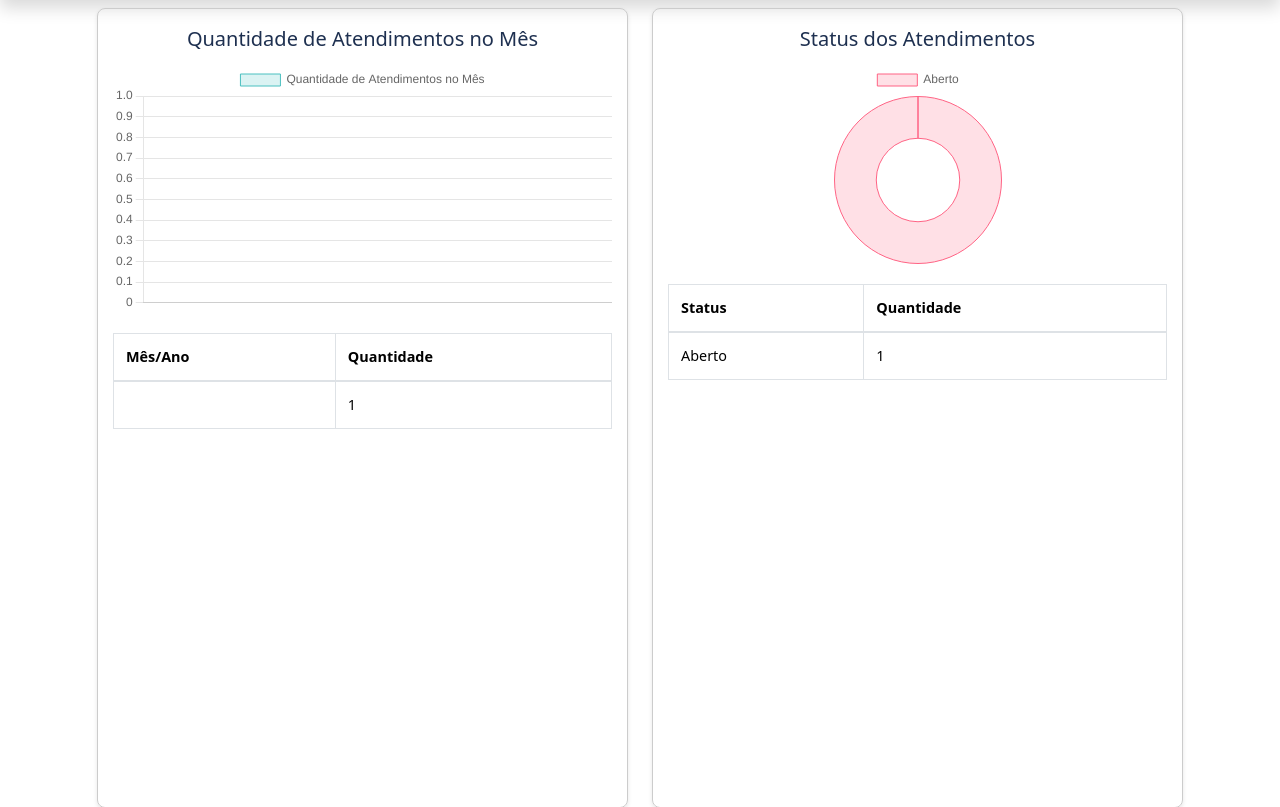
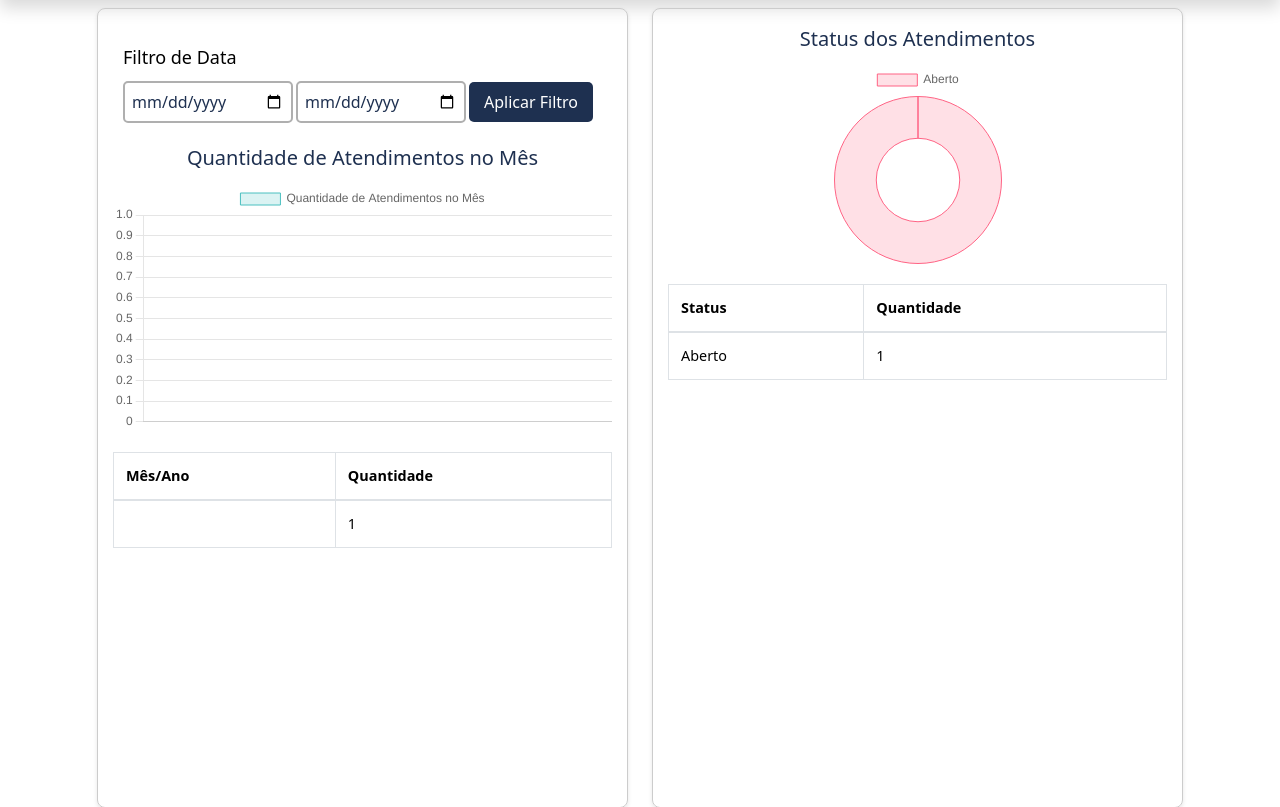
Before and after one commit to thiagormoura/relacionamento_medico-HRG, a PHP site: page /estatisticas.php in a window 1280 px wide. Shown: the part 157-964 px from the top of the page. Run offline with PHP 8.4, Linux system fonts and the light colour scheme; tables that the repository leaves empty or names only in its code hold one stand-in row (values such as "Sample post"); some libraries are stand-ins or nearby versions.

Commit message:
filtro da data no grafico de de atendimentos

```diff
--- a/estatisticas.php
+++ b/estatisticas.php
@@ -253,6 +253,47 @@
             height: 100px;
             margin: 0 auto;
         }
+        .date-filters-container {
+            padding: 10px;
+            border-radius: 10px;
+            margin: 10px auto;
+        }
+
+        .filter-label {
+            display: block;
+            color: black;
+            font-size: 18px;
+            margin-bottom: 10px;
+        }
+
+        .date-filters {
+            display: flex;
+            gap: 3px;
+            align-items: center;
+        }
+        .date-filters input[type="date"] {
+            background-color: #ffffff;
+            border: 2px solid #AFAFAF;
+            border-radius: 5px;
+            padding: 7px;
+            font-size: 16px;
+            color: #1E3050;
+            width: 170px;
+            box-sizing: border-box;
+        }
+        #applyFilterBtn {
+            background-color: #1E3050;
+            color: #ffffff;
+            border: none;
+            padding: 8px 15px;
+            font-size: 16px;
+            border-radius: 5px;
+            cursor: pointer;
+            transition: background-color 0.3s;
+        }
+        #applyFilterBtn:hover {
+            background-color: #14324e;
+        }
 </style>
 
 </head>
@@ -265,6 +306,14 @@
     <div class="row">
         <div class="col-xl-6 col-md-6 mb-4">
             <div class="chart-box">
+                <div class="date-filters-container">
+                <span class="filter-label">Filtro de Data</span>
+                    <div class="date-filters">
+                        <input type="date" id="startDate" placeholder="Data Inicial" title="data inicial">
+                        <input type="date" id="endDate" placeholder="Data Final" title="data final">
+                        <button id="applyFilterBtn">Aplicar Filtro</button>
+                    </div>
+                </div>
                 <div class="chart-header">
                     Quantidade de Atendimentos no Mês
                 </div>
@@ -360,17 +409,24 @@
 
 <script>
     document.addEventListener("DOMContentLoaded", function () {
-        const labels = <?php echo $labelsJson; ?>;
-        const data = <?php echo $dataJson; ?>;
+    function renderChartAndTable(labelsJson, dataJson) {
+        const labels = labelsJson;
+        const data = dataJson;
+
+        // Combina labels e data em um array de objetos, depois ordena por valor
         const combinedData = labels.map((label, index) => ({
             label: label,
             value: data[index]
         }));
         combinedData.sort((a, b) => b.value - a.value);
+
+        // Separa os dados ordenados de volta em labels e data
         const sortedLabels = combinedData.map(item => item.label);
         const sortedData = combinedData.map(item => item.value);
+
+        // Cria o gráfico de barras
         const ctx = document.getElementById('barChart').getContext('2d');
-        new Chart(ctx, {
+        const chart = new Chart(ctx, {
             type: 'bar',
             data: {
                 labels: sortedLabels,
@@ -390,6 +446,8 @@
                 }
             }
         });
+
+        // Preenche a tabela com os dados
         const tableBody = document.getElementById('tableBody');
         for (let i = 0; i < sortedLabels.length; i++) {
             const row = document.createElement('tr');
@@ -403,23 +461,62 @@
             row.appendChild(cell2);
             tableBody.appendChild(row);
         }
-    });
-    document.addEventListener("DOMContentLoaded", function () {
-    const toggleButton = document.getElementById('toggleTableBtn');
-    const tableContainer = document.querySelector('.table-container');
-    const toggleIcon = document.getElementById('toggleIcon');
 
-    toggleButton.addEventListener('click', function () {
-        if (tableContainer.style.display === 'none' || tableContainer.style.display === '') {
-            tableContainer.style.display = 'block';
-            toggleIcon.classList.remove('fa-chevron-down');
-            toggleIcon.classList.add('fa-chevron-up');
-            toggleButton.textContent = ' Ocultar Tabela';
-        } else {
-            tableContainer.style.display = 'none';
-            toggleIcon.classList.remove('fa-chevron-up');
-            toggleIcon.classList.add('fa-chevron-down');
-            toggleButton.textContent = ' Mostrar Tabela';
+        return chart;
+    }
+
+    function filterData(labels, data, startDate, endDate) {
+        const start = new Date(startDate);
+        const end = new Date(endDate);
+        const filteredData = labels.map((label, index) => {
+            const [month, year] = label.split('/');
+            const date = new Date(year, month - 1);
+            if (date >= start && date <= end) {
+                return { label: label, value: data[index] };
+            }
+            return null;
+        }).filter(item => item !== null);
+
+        filteredData.sort((a, b) => b.value - a.value);
+
+        const filteredLabels = filteredData.map(item => item.label);
+        const filteredValues = filteredData.map(item => item.value);
+
+        return { filteredLabels, filteredValues };
+    }
+
+    const labels = <?php echo $labelsJson; ?>;
+    const data = <?php echo $dataJson; ?>;
+
+    let chart = renderChartAndTable(labels, data);
+
+    document.getElementById('applyFilterBtn').addEventListener('click', function () {
+        const startDate = document.getElementById('startDate').value;
+        const endDate = document.getElementById('endDate').value;
+
+        if (startDate && endDate) {
+            const { filteredLabels, filteredValues } = filterData(labels, data, startDate, endDate);
+
+            // Atualiza o gráfico com os dados filtrados
+            chart.data.labels = filteredLabels;
+            chart.data.datasets[0].data = filteredValues;
+            chart.update();
+
+            // Atualiza a tabela com os dados filtrados
+            const tableBody = document.getElementById('tableBody');
+            tableBody.innerHTML = '';
+            for (let i = 0; i < filteredLabels.length; i++) {
+                const row = document.createElement('tr');
+                const cell1 = document.createElement('td');
+                const cell2 = document.createElement('td');
+
+                cell1.textContent = filteredLabels[i];
+                cell2.textContent = filteredValues[i];
+
+                row.appendChild(cell1);
+                row.appendChild(cell2);
+                tableBody.appendChild(row);
+            }
         }
     });
 });
```
